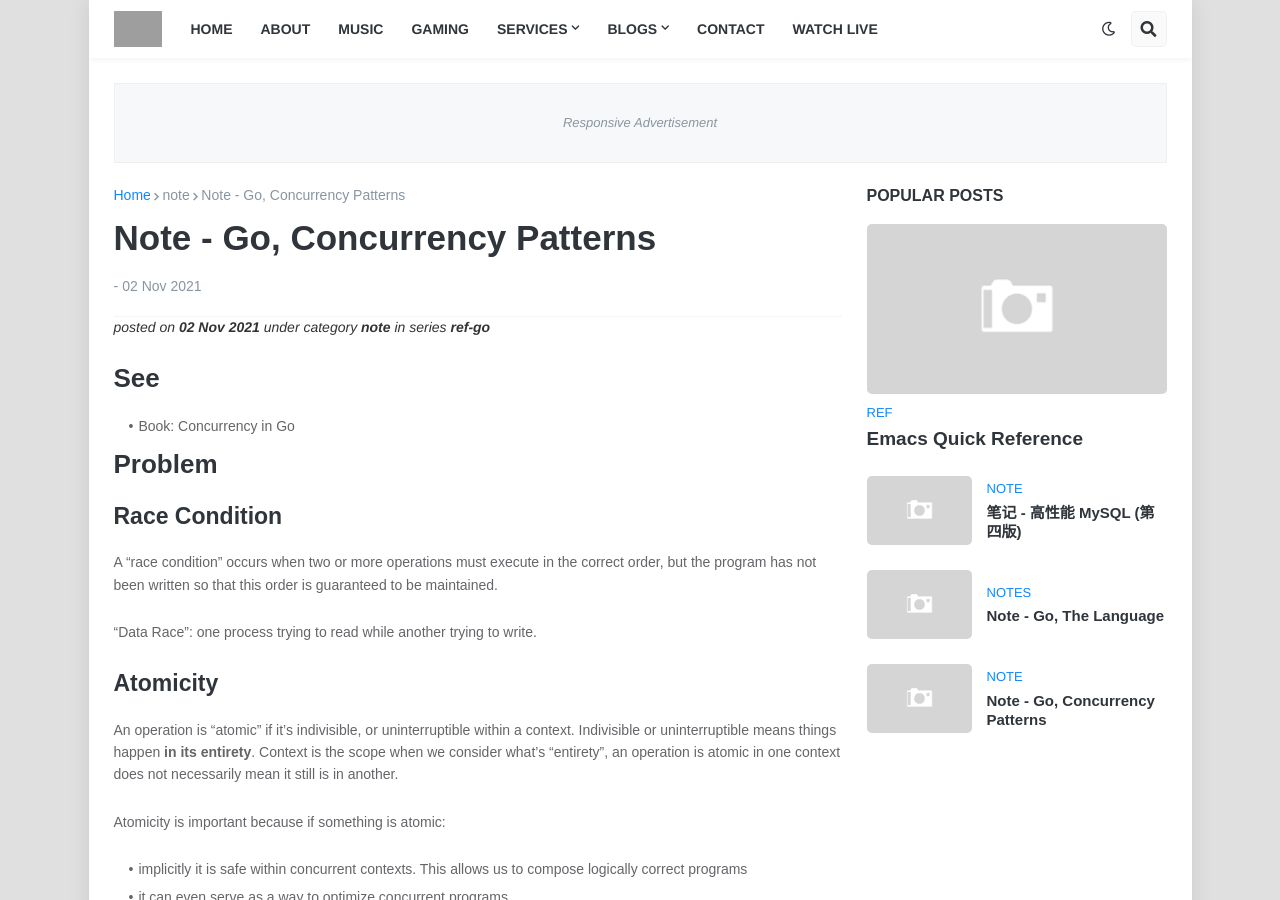
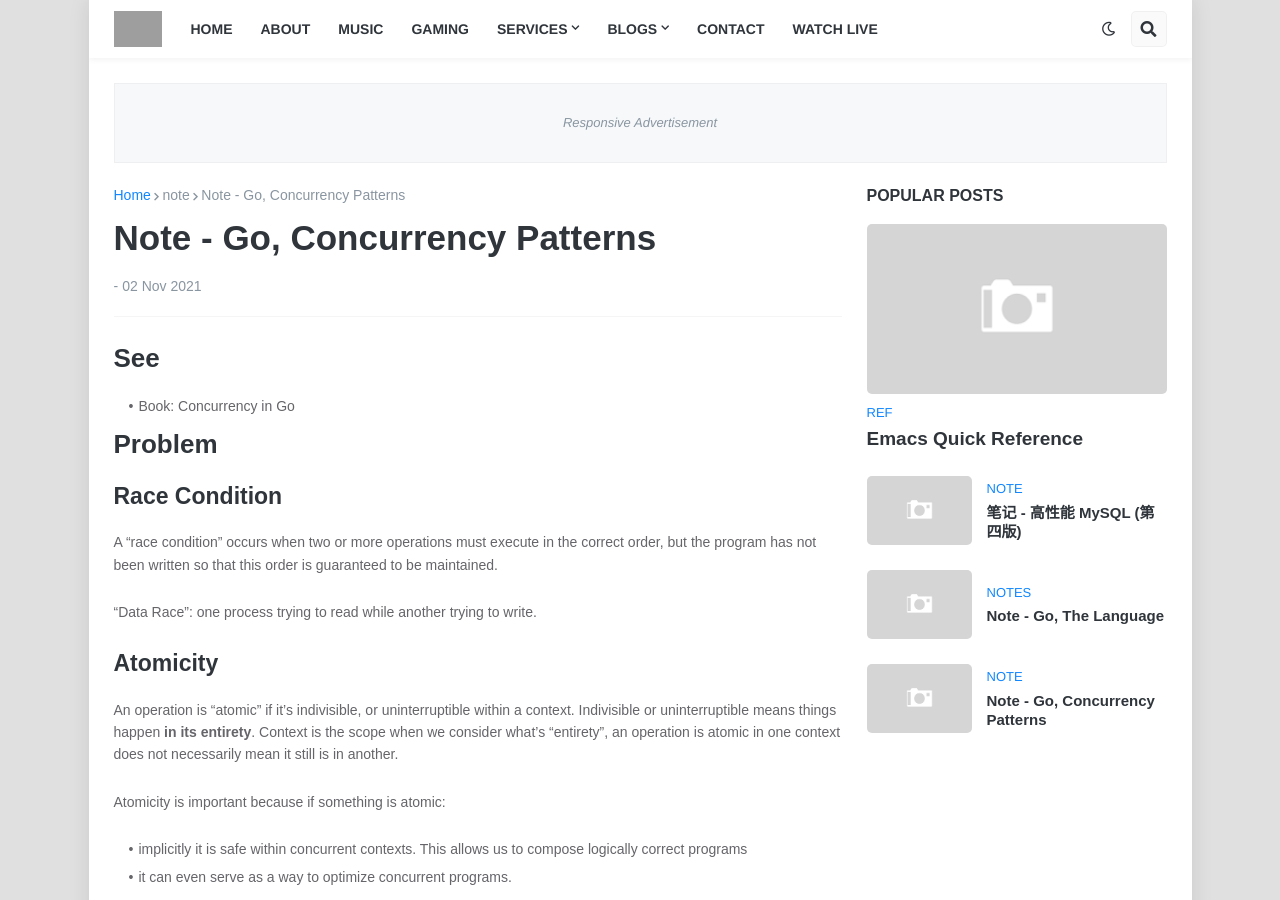
Before and after one commit to postca/postca.github.io, a Jekyll site: the page built from _ref-go/2021-11-02-note-go-concurrency-patterns.md, in a window 1280 px wide and 900 px high. Built offline with Jekyll 4.4.1, drawn with Linux system fonts in a browser that asks for light colours; grey boxes are pictures that could not be loaded.

Commit message:
Update post.html

```diff
--- a/_layouts/post.html
+++ b/_layouts/post.html
@@ -22,18 +22,7 @@ markdown: true
 </div>
 </div>
 
-      <p id="post-meta">
-      posted
-      {% if page.date %}
-         on <b>{{ page.date | date_to_string }}</b>
-      {% endif %}
-      {% if page.categories[0] %}
-        under category <b>{{ page.categories | join: ", " }}</b>
-      {% endif %}
-      {% unless page.collection == 'posts'  %}
-        in series <b>{{ page.collection }}</b>
-      {% endunless %}
-      </p>
+
 
 <div class="entry-content-wrap"><div class="post-body entry-content" id="post-body">
     {{ content | replace: "./img/", "/assets/img/" }}
```
